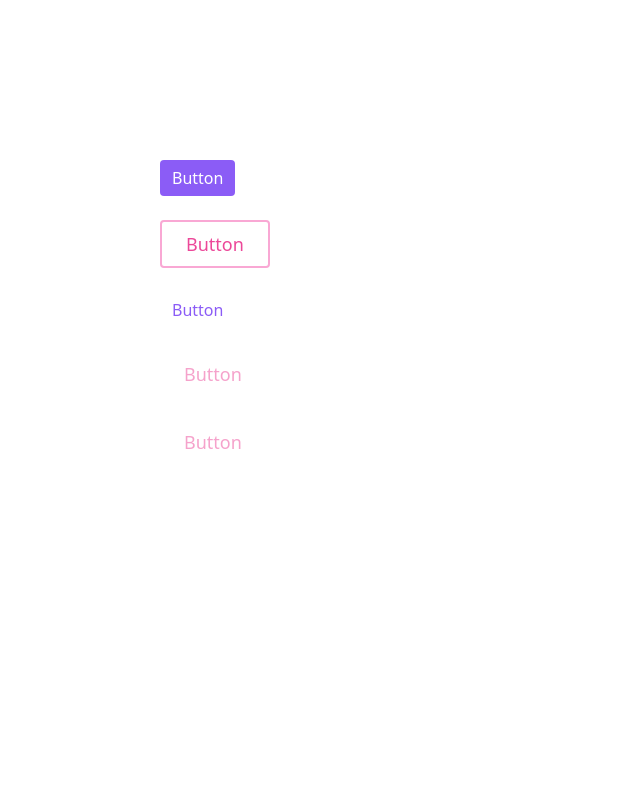
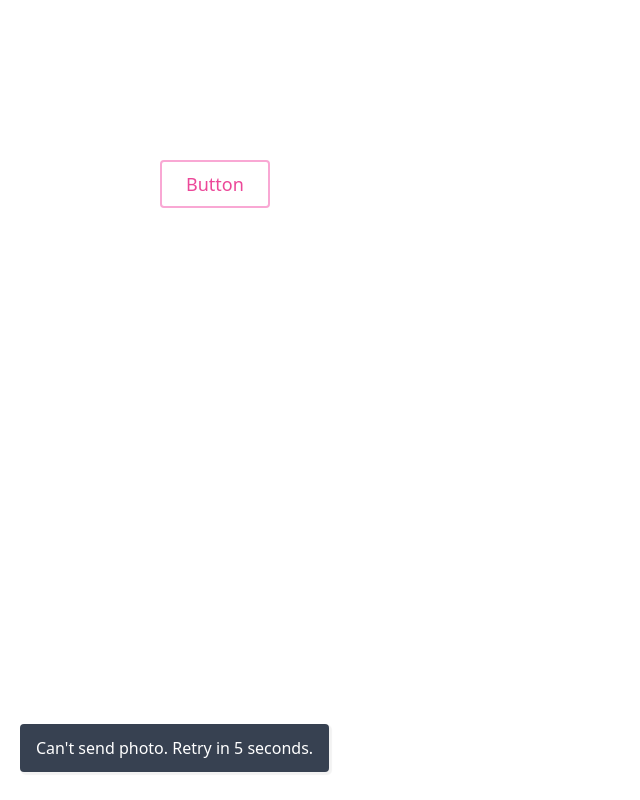
Before and after one commit to aronworks/react-components, a React (Create React App) app: page / in a window 1280 px wide. Both pictures are taken after a click on the button "Button". Shown: the whole page, without its empty margins (0-640 px from the left). Built offline with nearby package versions, Linux system fonts and the light colour scheme.

Commit message:
add the snacksbar

```diff
--- a/src/App.js
+++ b/src/App.js
@@ -1,32 +1,34 @@
 import Button from "./components/button/Button";
+import Snacksbar from "./components/snacksbar/Snacksbar";
+import { useState } from "react";
 
 function App() {
+  const [isSnacksbarOpen, setsnacksbarOpen] = useState(false);
+  const showSnacksbar = () => {
+    if (isSnacksbarOpen) {
+      return;
+    }
+    setsnacksbarOpen(true);
+
+    setTimeout(() => {
+      // setsnacksbarOpen(false);
+    }, 5000);
+  };
   return (
     <div className="m-40">
-      <Button variant="solid" size="base" color="primary" type="button">
-        Button
-      </Button>
-      <br></br>
-      <br></br>
-      <Button variant="outline" size="lg" color="secondary" type="button">
+      <Button
+        variant="outline"
+        size="lg"
+        color="secondary"
+        type="button"
+        onClick={showSnacksbar}
+      >
         Button
       </Button>
 
-      <br></br>
-      <br></br>
-      <Button>Button</Button>
-
-      <br></br>
-      <br></br>
-      <Button size="lg" color="secondary" type="button" disabled>
-        Button
-      </Button>
-
-      <br></br>
-      <br></br>
-      <Button size="lg" color="secondary" type="button" processing>
-        Button
-      </Button>
+      {isSnacksbarOpen && (
+        <Snacksbar message="Can't send photo. Retry in 5 seconds." />
+      )}
     </div>
   );
 }
--- a/src/components/button/Button.jsx
+++ b/src/components/button/Button.jsx
@@ -1,4 +1,3 @@
-import React from "react";
 import "./button.css";
 
 const COLORS = ["primary", "secondary"];
@@ -22,7 +21,7 @@ const Button = ({
   const checkDisabled = disabled ? "btn-disabled" : "";
   const checkProcessing = processing ? "btn-processing" : "";
 
-  const className = `btn btn-${checkColor}-${checkVariant} btn-${checkSize} ${checkDisabled} ${checkProcessing}`;
+  const className = `btn btn-${checkColor}-${checkVariant} btn-${checkSize} ${checkDisabled} ${checkProcessing} `;
 
   return (
     <button className={className} onClick={onClick} type={type}>
--- /dev/null
+++ b/src/components/snacksbar/Snacksbar.jsx
@@ -0,0 +1,10 @@
+import "./snacksbar.css";
+
+const Snacksbar = ({ message }) => {
+  return (
+    <div className="snacksbar-wrapper">
+      <h1>{message}</h1>
+    </div>
+  );
+};
+export default Snacksbar;
--- /dev/null
+++ b/src/components/snacksbar/snacksbar.css
@@ -0,0 +1,7 @@
+.snacksbar-wrapper {
+  @apply bg-gray-700 text-white px-4 py-3 fixed bottom-7 left-5 inline-block rounded flex justify-between;
+  min-width: 300px;
+  box-shadow: 2px 2px 1px 1px rgba(0, 0, 0, 0.05);
+}
+
+/* transition ease-in-out duration-700 */
```
